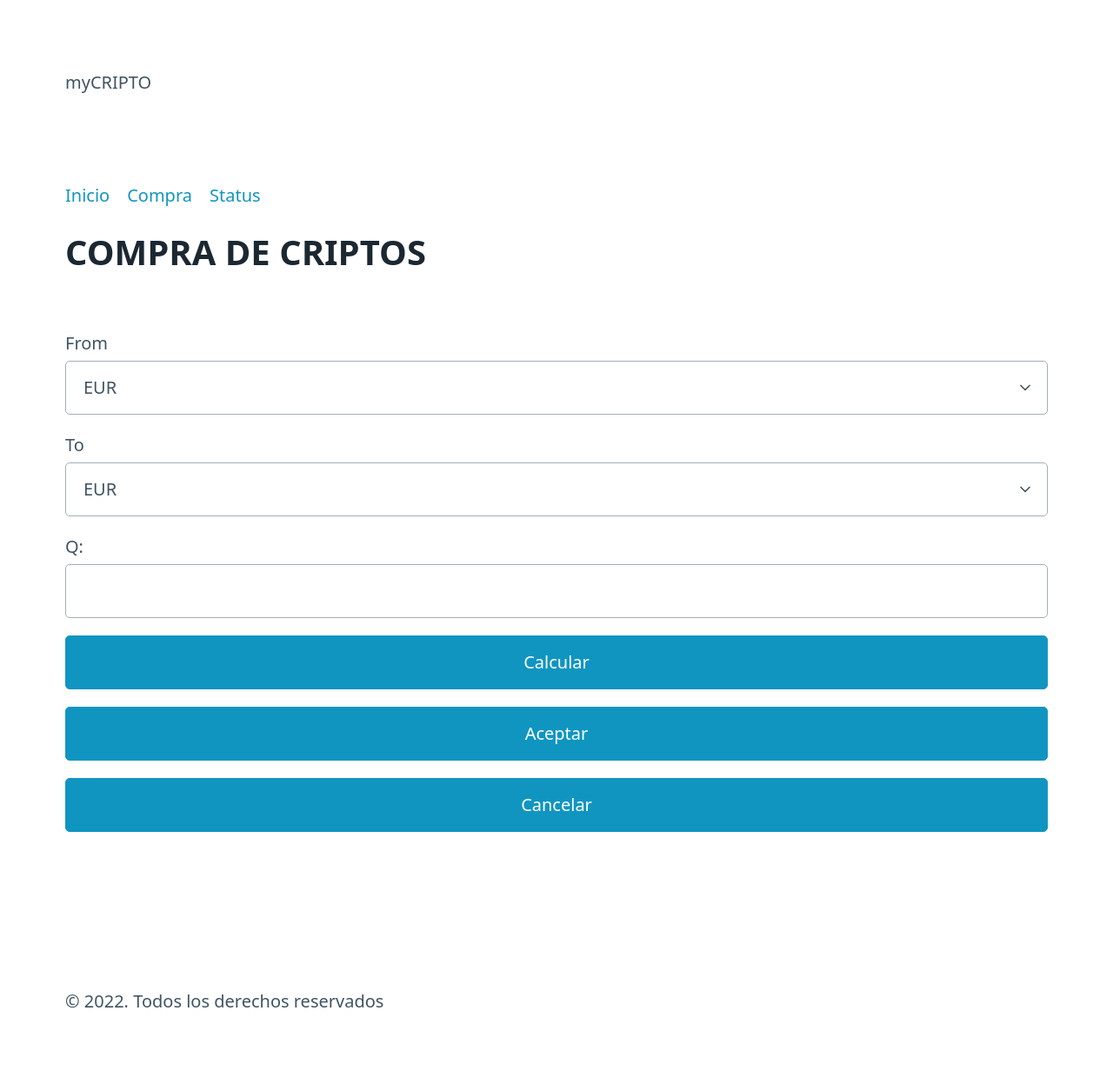
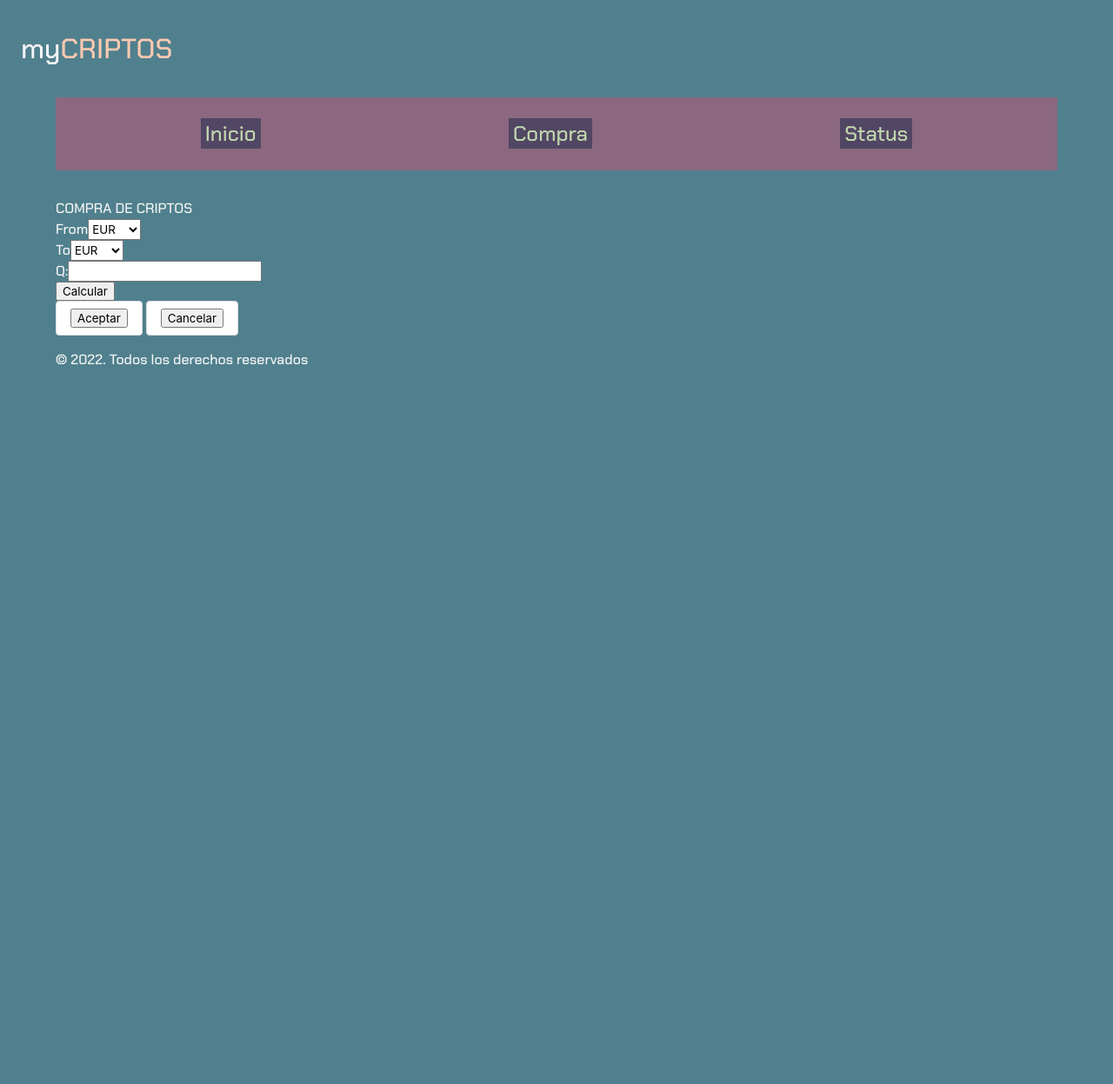
Before and after one commit to AliAmCa/Proyecto_Flask_classic, a Flask app: page /purchase in a window 1280 px wide. Shown: the whole page at 87% size. After the commit the page ends 419 px from the top, so only its background shows below. Run offline with Flask 2, Linux system fonts and the light colour scheme; parts of the project's set-up code (start-up, migrations or seed data) failed here and were passed over.

Commit message:
Empiezo con css

```diff
--- a/criptomonedas/forms.py
+++ b/criptomonedas/forms.py
@@ -16,15 +16,15 @@ class PurchaseForm(FlaskForm):
     choices= [(0,'EUR'),(1,'ETH'), (2,'BNB'), (3,'LUNA'),(4,'SOL'),
     (5,'BTC'),(6,'BCH'),(7,'LINK'),(8,'ATOM'),(9,'USDT') ])
 
-    moneda_to = SelectField("To", validators = [DataRequired(message= "Falta la moneda origen")],
+    moneda_to = SelectField("To", validators = [DataRequired(message= "Falta la moneda origen"), validar_moneda_to],
     choices= [(0,'EUR'),(1,'ETH'), (2,'BNB'), (3,'LUNA'),(4,'SOL'),
     (5,'BTC'),(6,'BCH'),(7,'LINK'),(8,'ATOM'),(9,'USDT') ])
 
-    cantidad_from = FloatField("Q:", validators=[DataRequired(message= "Falta la cantidad"), NumberRange(message= "Debe ser una cantidad positiva", min=0.01)])
+    cantidad_from = FloatField("Q:", validators=[DataRequired(message= "Falta la cantidad"), NumberRange(message= "Debe ser una cantidad positiva", min=0.000001)])
 
     calcular= SubmitField("Calcular")
 
-    cantidad_to = FloatField("Q:")
+    #cantidad_to = FloatField("Q:")
 
     aceptar = SubmitField("Aceptar")
 
--- a/criptomonedas/routes.py
+++ b/criptomonedas/routes.py
@@ -4,10 +4,11 @@ import sqlite3
 from criptomonedas.errors import APIError
 from criptomonedas.models import CriptoValorModel, ProcesaDatos
 from criptomonedas.forms import  PurchaseForm
+from datetime import datetime
 
 
-ruta_db = app.config['RUTA_BBDD']
-data_manager = ProcesaDatos(ruta_db)
+#ruta_db = app.config['RUTA_BBDD']
+data_manager = ProcesaDatos()
 api_manager = CriptoValorModel()
 
 @app.route("/")
@@ -48,14 +49,15 @@ def purchase():
                 return render_template("compra.html", formulario = form)
 
 
-            #Si hay valor en cantidad destino y se ha presionado el boton aceptar
+            #Si se ha presionado el boton aceptar
             if  form.aceptar.data:
                 try:
                     tasa = api_manager.obtenerTasa(moneda_origen,moneda_destino)
                     cantidad_destino = cantidad_origen * tasa
-
+                    fecha = datetime.today().strftime('%d-%m-%Y')
+                    hora=datetime.today().strftime('%H:%M:%S')
                     #Introducir datos en base de datos
-                    data_manager.inserta_datos(params = [moneda_origen, cantidad_origen, moneda_destino, cantidad_destino])
+                    data_manager.inserta_datos(params = (fecha, hora,moneda_origen, cantidad_origen, moneda_destino, cantidad_destino))
                     return redirect(url_for("inicio"))
                 except sqlite3.Error as e:
                     flash("Se ha producido un error en la base de datos. Inténtelo de nuevo más tarde")
@@ -63,25 +65,13 @@ def purchase():
 
             #Si no hay valor en cantidad destino y se ha presionado el boton calcular
             elif form.calcular.data:
-                movimientos={
-                    'moneda_from':"",
-                    'moneda_to': "",
-                    'cantidad_from': 0.0,
-                    'cantidad_to': 0.0
-                }
 
                 try:
                     tasa = api_manager.obtenerTasa(moneda_origen,moneda_destino)
                     cantidad_destino = cantidad_origen * tasa
                     #Crear formulario con la tasa consultada
-                    movimientos['moneda_from']= form.moneda_from.data
-                    movimientos['moneda_to'] = form.moneda_to.data
-                    movimientos['cantidad_from']= cantidad_origen
-                    movimientos['cantidad_to'] = cantidad_destino
 
-                    form_datos = PurchaseForm(data = movimientos)
-
-                    return render_template("compra.html",formulario =  form_datos, contiene_cantidad_to = True  )
+                    return render_template("compra.html",formulario =  form, cantidad_to = cantidad_destino  )
                 except APIError as e:
                     flash("Se ha producido un error al consultar la api")
                     return render_template("compra.html", formulario = form)
--- a/criptomonedas/static/css/pico.css
+++ b/criptomonedas/static/css/pico.css
@@ -6,6 +6,7 @@
  * Theme: default
  */
 :root {
+
   --font-family: system-ui, -apple-system, "Segoe UI", "Roboto", "Ubuntu",
     "Cantarell", "Noto Sans", sans-serif, "Apple Color Emoji", "Segoe UI Emoji",
     "Segoe UI Symbol", "Noto Color Emoji";
--- a/criptomonedas/static/css/styles.css
+++ b/criptomonedas/static/css/styles.css
@@ -1,7 +1,63 @@
-.table.movimientos{
-    height: 40vh;
+@import url('https://fonts.googleapis.com/css2?family=Special+Elite&display=swap');
+@import url('https://fonts.googleapis.com/css2?family=Chakra+Petch:wght@300;500&display=swap');
+:root{
+    --teal-blue:#50808eff;
+    --apricot: #ffcab1ff;
+    --tea-green: #c1d7aeff;
+    --english-violet: #514663ff;
+    --chinese-violet: #8b687fff;
+
+
+
+}
+
+body{
+    background-color: var(--teal-blue);
+    color: whitesmoke;
+    font-family: 'Chakra Petch', Arial, Helvetica,sans-serif;
+}
+nav ul{
+    display: flex;
+    flex-direction: row;
+    justify-content: space-around;
+    padding: 1.5rem;
+    margin-bottom:2rem;
+    background-color: var(--chinese-violet);
+
+
+}
+.menu a{
+
+    color: var(--tea-green);
+    font-size: 1.5rem;
+    font-weight: 500;
+
+    padding: 2px 5px;
+    background-color:var(--english-violet);
+}
+.logo{
+    font-size: 2rem;
+    padding:2rem 0 2rem 1.5rem;
+
+
+}
+.logo span{
+    color: var(--apricot)
+}
+.titulo-seccion{
+    font-family: 'Chakra Petch', sans-serif;
+    font-weight: 700;
+    font-size: 2rem;
+    color: var(--tea-green);
+
+}
+
+.table{
+    max-height: 40vh;
     overflow-y: auto;
     display: block;
+
+
 }
 
 .actions{
@@ -31,20 +87,30 @@
 .botones{
     display: flex;
     flex-direction: row;
-    justify-content:end
-
-}
-.botones .button{
-    padding: 0;
-    margin-left: 5px;
-    width: 95.84;
+    justify-content:space-around;
 
 }
 
-.calc{
+
+.container_cantidadTo{
+    background-color: darkblue;
+    color: aliceblue;
     padding: 10px;
     display: flex;
     flex-direction: row;
     justify-content: space-around;
 
 }
+
+.actions{
+    display:flex;
+    flex-direction: row;
+    justify-content:right;
+
+}
+.actions a{
+    padding-right: 2rem;
+    margin-right: 1rem;
+    color: var(--apricot);
+    font-size: 2rem;
+}
--- a/criptomonedas/templates/base.html
+++ b/criptomonedas/templates/base.html
@@ -3,16 +3,16 @@
     <meta charset="UTF-8">
     <meta http-equiv="X-UA-Compatible" content="IE=edge">
     <meta name="viewport" content="width=device-width, initial-scale=1.0">
-    <link rel="stylesheet" href="{{ url_for('static', filename = 'css/pico.css')}}">
+    <link rel="stylesheet" href="{{ url_for('static', filename = 'css/bulma.css')}}">
     <link rel="stylesheet" href="{{ url_for('static', filename = 'css/styles.css')}}">
-    <title>myCripto | {% block titulo %} {% endblock %}</title>
+    <title>myCriptos | {% block titulo %} {% endblock %}</title>
 </head>
 <body>
-    <header class="container">
-        myCRIPTO
+    <header class="logo">
+        my<span>CRIPTOS</span>
     </header>
     <nav class="container">
-        <ul>
+        <ul class = "menu">
             <li><a href="/">Inicio</a></li>
             <li><a href="/purchase">Compra</a></li>
             <li><a href="/status">Status</a></li>
--- a/criptomonedas/templates/compra.html
+++ b/criptomonedas/templates/compra.html
@@ -41,18 +41,19 @@
         <div class="grid">
             {{formulario.calcular()}}
         </div>
-        {% if contiene_cantidad_to %}
-            <div class="grid">
-                {{formulario.cantidad_to.data}}
+        {% if cantidad_to %}
+            <div class="container_cantidadTo">
+                {{cantidad_to}}
             </div>
         {% endif %}
-        <div class="grid">
-            {{formulario.aceptar()}}
-        </div>
-        <div class="grid">
-            {{formulario.cancelar()}}
-        </div>
-
+        <section class="botones"></section>
+            <div class="button">
+                {{formulario.aceptar()}}
+            </div>
+            <div class="button">
+                {{formulario.cancelar()}}
+            </div>
+        </section>
     </form>
 
 
```
Also changed, not shown: criptomonedas/models.py (+9 -15 lines), criptomonedas/templates/compra_a_aceptar.html (deleted, +0 -56 lines), criptomonedas/templates/movimientos.html (+5 -5 lines), data/crea_tabla.sql (added, +10 -0 lines), data/movimientos.db (deleted), 1 other file.
